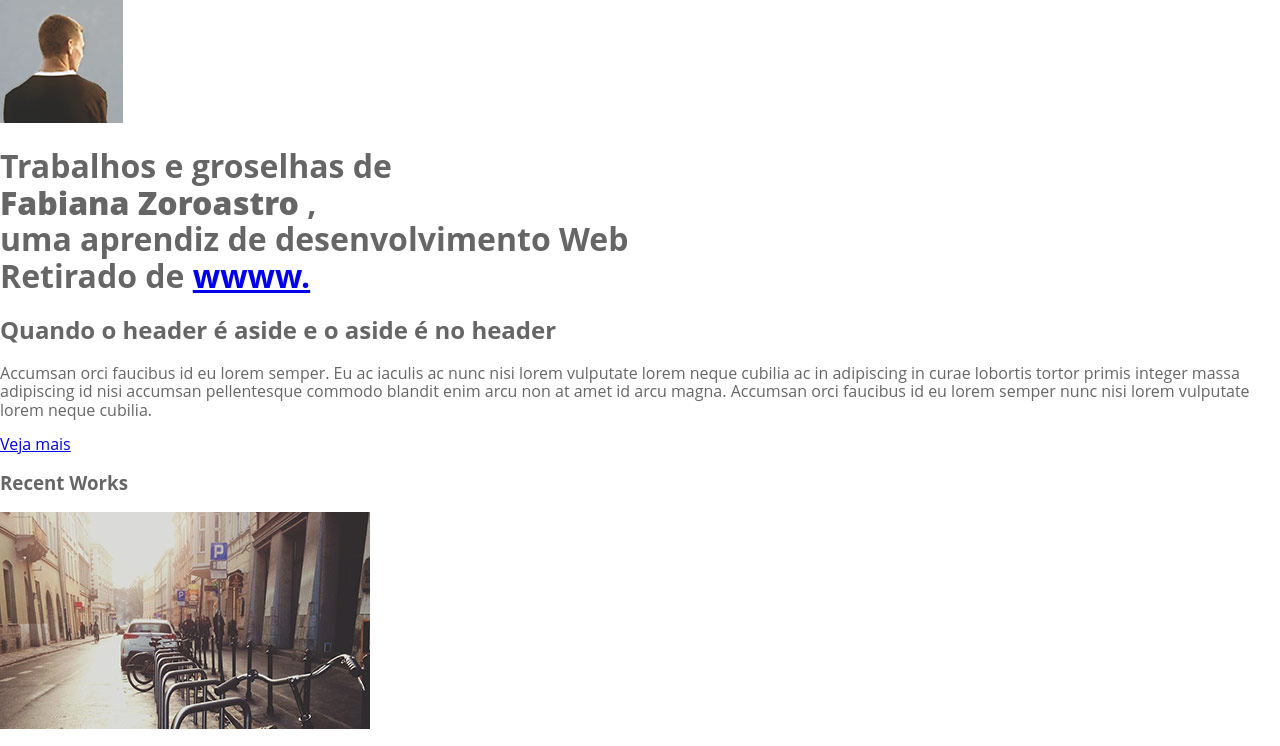
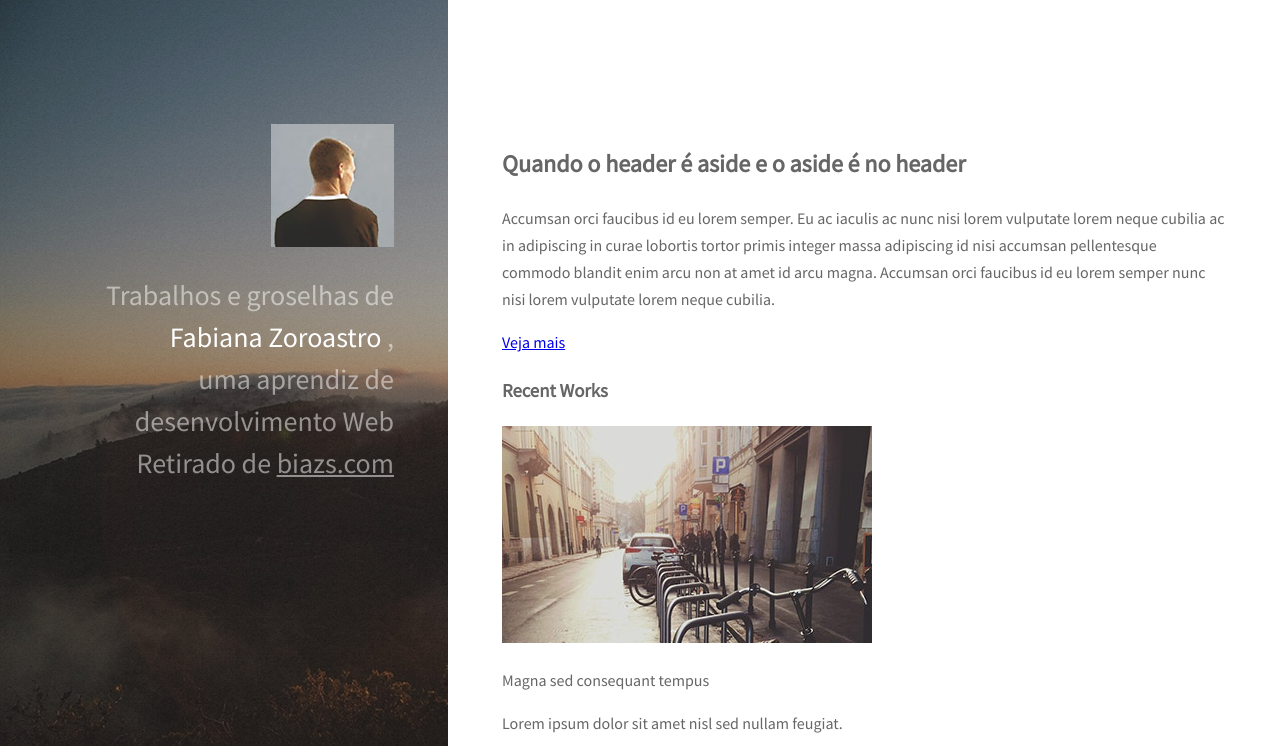
Before and after one commit to biazs/front-end-web-development, a plain HTML site: page ProjetoStrata/index.html in a window 1280 px wide. Shown: the top 746 px of the page. Drawn offline with Linux system fonts and the light colour scheme.

Commit message:
css principal

```diff
--- a/ProjetoStrata/css/estilo.css
+++ b/ProjetoStrata/css/estilo.css
@@ -1,4 +1,41 @@
 body{
-    font-family: 'Open Sans', arial, helvetica, sans-serif;
+    font-family: 'Source Sans Pro', arial, helvetica, sans-serif;
     color: #666;
+    line-height: 1.7;
 }
+
+.main-header{
+    position: fixed;
+    top: 0;
+    left: 0;
+    height: 100%;
+    width: 35%;
+    padding: 124px 54px 72px;
+    box-sizing: border-box;
+    background-image: url(../images/overlay.png), url(../images/bg.jpg);
+    background-position: left top;
+    background-size: auto, cover;
+    text-align: right;
+}
+.main-header-title{
+    font-size: 28px;
+    line-height: 1.5;
+    font-weight: normal;
+    color: rgba(255,255,255, .5);
+}
+.main-header-title strong{
+    font-weight: normal;
+    color: white;
+}
+.main-header-link{
+    color: inherit;
+}
+.main-header-link:hover{
+    color: #49bf9d;
+}
+.main-content{
+    width: 65%;
+    margin-left: 35%;
+    padding: 124px 54px 72px;
+    box-sizing: border-box;
+}
--- a/ProjetoStrata/index.html
+++ b/ProjetoStrata/index.html
@@ -8,6 +8,7 @@
         <meta name="description" content="descrição bacanuda">
         <meta name="keywords" content="html5, tecnologia">
         <link rel="stylesheet" href="https://use.fontawesome.com/releases/v5.0.13/css/all.css" integrity="sha384-DNOHZ68U8hZfKXOrtjWvjxusGo9WQnrNx2sqG0tfsghAvtVlRW3tvkXWZh58N9jp" crossorigin="anonymous">
+        <link href="https://fonts.googleapis.com/css?family=Source+Sans+Pro&display=swap" rel="stylesheet">
         <link rel="stylesheet" href="css/normalize.css">
         <link rel="stylesheet" href="css/estilo.css">
     </head>
@@ -18,10 +19,10 @@
                 <img src="images/avatar.jpg" alt="texto qualquer">
             </a>
 
-            <h1>Trabalhos e groselhas de <br>
+            <h1 class="main-header-title">Trabalhos e groselhas de <br>
                 <strong>Fabiana Zoroastro</strong> , <br>
                 uma aprendiz de desenvolvimento Web <br>
-                Retirado de <a href="#"> wwww.</a>
+                Retirado de <a href="#" class="main-header-link"> biazs.com</a>
             </h1>
         </header>
 
```
Also changed, not shown: ProjetoStrata/images/overlay.png (added), 2 other files.
